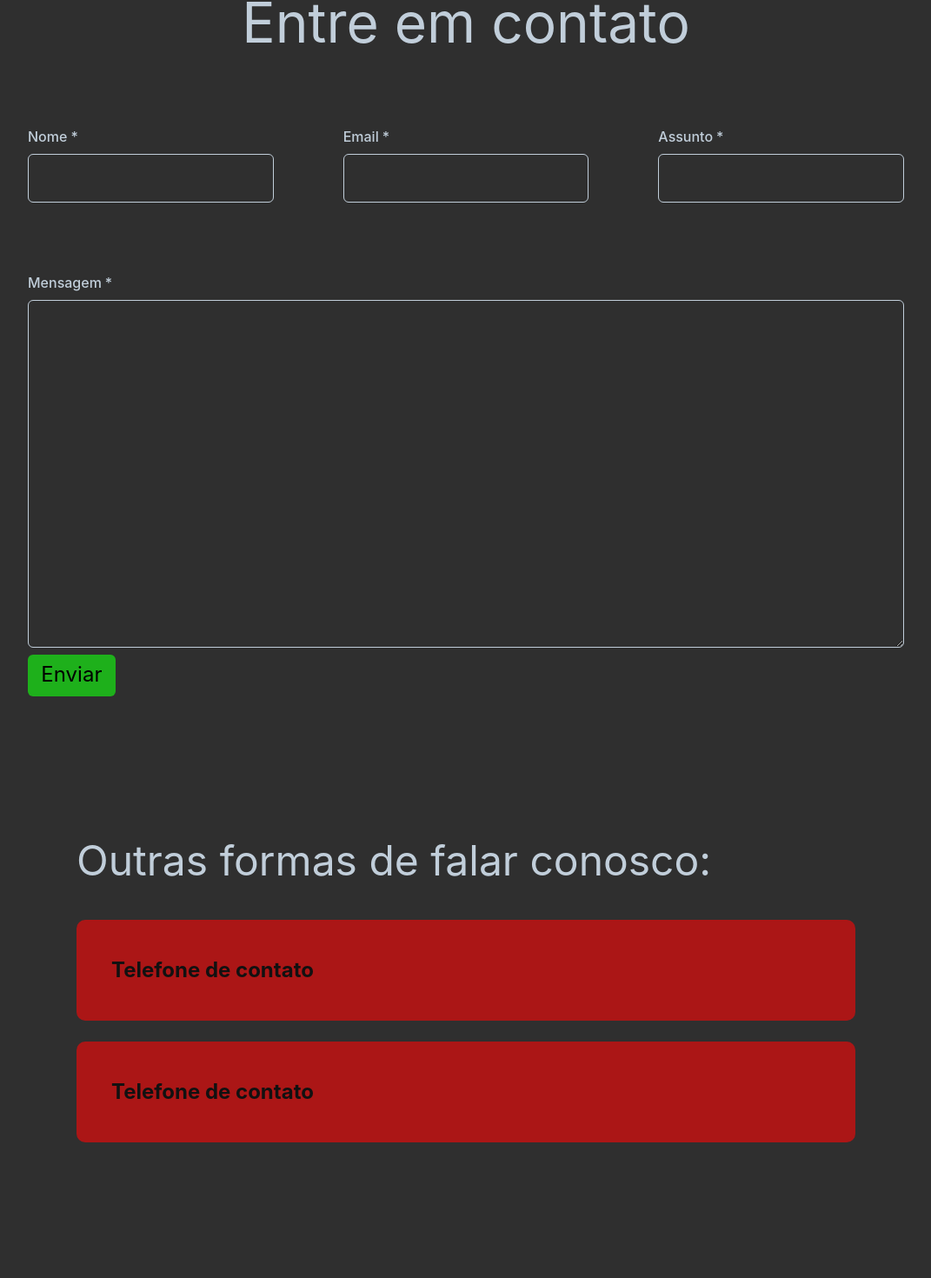
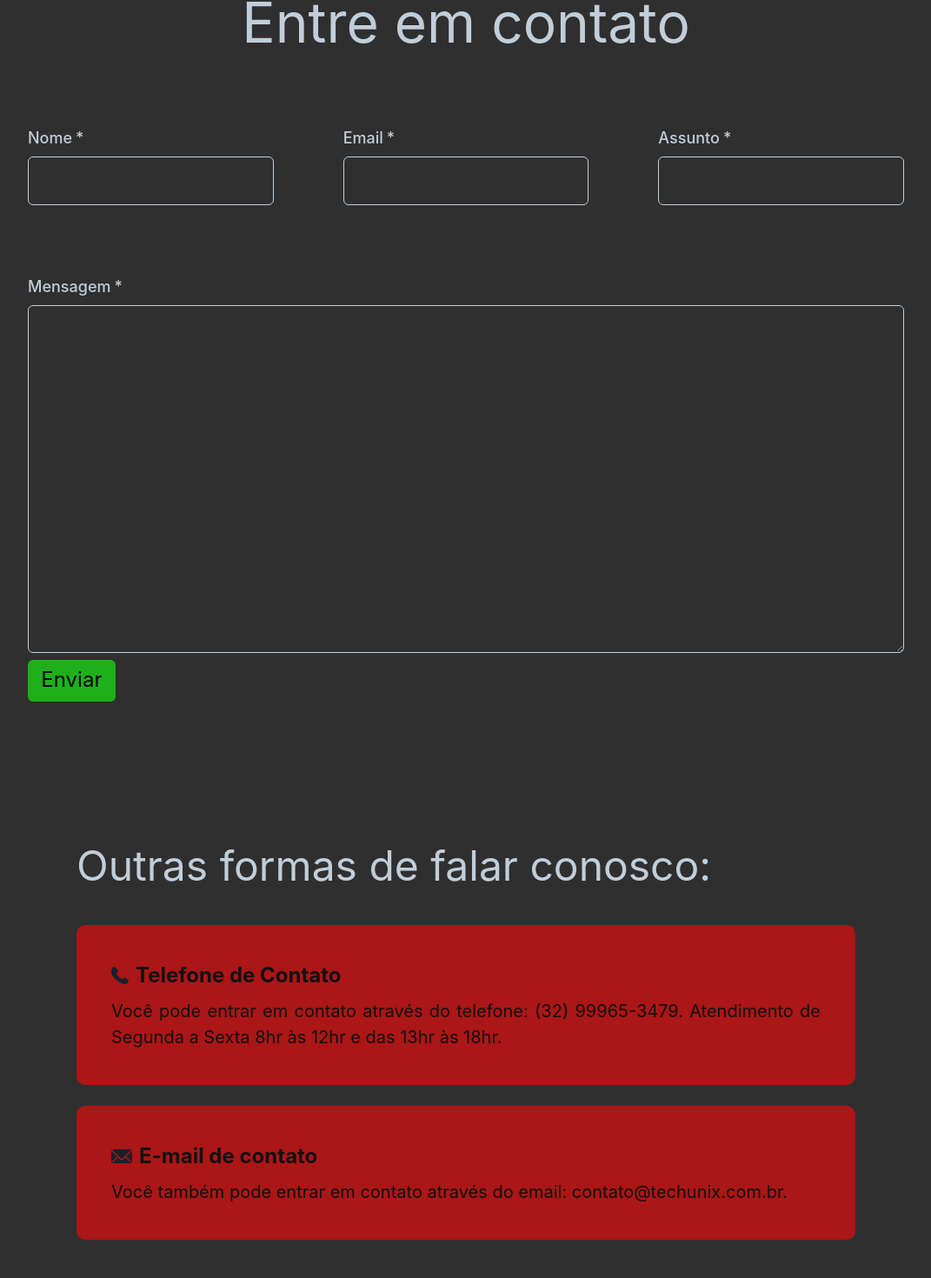
Before and after one commit to gabrields03/Desafio-Next-Codejr, a Next.js app: page /contato in a window 1280 px wide. Shown: the part 160-1630 px from the top of the page at 87% size, without its empty margins (104-1175 px from the left). Built offline with nearby package versions, Linux system fonts and the light colour scheme.

Commit message:
Finalizada página de contato

```diff
--- a/package.json
+++ b/package.json
@@ -9,6 +9,7 @@
     "lint": "next lint"
   },
   "dependencies": {
+    "@chakra-ui/icons": "^2.1.1",
     "@chakra-ui/react": "^2.8.0",
     "@emotion/react": "^11.11.1",
     "@emotion/styled": "^11.11.0",
--- a/src/components/Card/index.tsx
+++ b/src/components/Card/index.tsx
@@ -1,10 +1,11 @@
-import { Stack } from "@chakra-ui/react";
+import { HStack, Stack } from "@chakra-ui/react";
 
 import { Image } from "../Image";
 import { TextBold, TextProducts } from "../Text";
 import { InputIndex } from "../Form";
 import { TitleIndex } from "../Title";
 import { ButtonLogin } from "../Button";
+import { ReactNode } from "react";
 
 interface CardProps {
     src: string;
@@ -95,7 +96,13 @@ export function CardLogin() {
     )
 }
 
-export function CardContato(){
+interface CardContatoProps{
+    text: string
+    text1: string
+    children: ReactNode
+}
+
+export function CardContato({ text, text1, children }:CardContatoProps){
     return(
         <Stack
             as={"section"}
@@ -104,7 +111,12 @@ export function CardContato(){
             bg={"red"}
             borderRadius={10}
         >
-            <TextBold text={"Telefone de contato"} color={"black"} fontSize={"24px"}/>
+
+            <HStack>
+                {children}
+                <TextBold text={text} color={"black"} fontSize={"24px"}/>
+            </HStack>
+            <TextProducts size={"20px"} textAlign={"justify"} text={text1} color={"black"}/>
         </Stack>
     )
 }
--- a/src/components/Form/index.tsx
+++ b/src/components/Form/index.tsx
@@ -13,7 +13,7 @@ export function InputIndex({ label, type, w, placeholder }:InputIndexProps) {
             w={w}
             isRequired
         >
-            <FormLabel color={"fontColor"} >{label}</FormLabel>
+            <FormLabel color={"fontColor"}  fontSize={18}>{label}</FormLabel>
             <Input
             type={type}
             placeholder={placeholder}
@@ -37,7 +37,7 @@ export function InputTextArea({ label, w }:InputTextAreaProps) {
             w={w}
             isRequired
         >
-            <FormLabel color={"fontColor"} >{label}</FormLabel>
+            <FormLabel color={"fontColor"} fontSize={18}>{label}</FormLabel>
             <Textarea
             height={"25rem"}
             color={"fontColor"}
--- a/src/pages/contato.tsx
+++ b/src/pages/contato.tsx
@@ -1,9 +1,11 @@
+import { HStack, Stack } from "@chakra-ui/react";
+import { PhoneIcon, EmailIcon } from '@chakra-ui/icons'
+
 import { ButtonLogin } from "@/components/Button";
 import { CardContato } from "@/components/Card";
 import { InputIndex, InputTextArea } from "@/components/Form";
 import { SectionSigaNos } from "@/components/Section";
 import { TitleIndex, TitleSecondary } from "@/components/Title";
-import { HStack, Stack, Textarea } from "@chakra-ui/react";
 
 export default function Contato() {
     return (
@@ -56,8 +58,12 @@ export default function Contato() {
                     px={20}
                     spacing={6}
                 >
-                    <CardContato/>
-                    <CardContato/>
+                    <CardContato text={"Telefone de Contato"} text1={"Você pode entrar em contato através do telefone: (32) 99965-3479. Atendimento de Segunda a Sexta 8hr às 12hr e das 13hr às 18hr."}>
+                        <PhoneIcon boxSize={5} />
+                    </CardContato>
+                    <CardContato text={"E-mail de contato"} text1={"Você também pode entrar em contato através do email: contato@techunix.com.br."}>
+                        <EmailIcon boxSize={6}/>
+                    </CardContato>
                 </Stack>
             </Stack>
 
```
Also changed, not shown: 2 other files (tests, documents, lock files or other folders).
